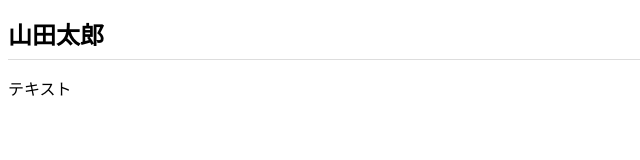
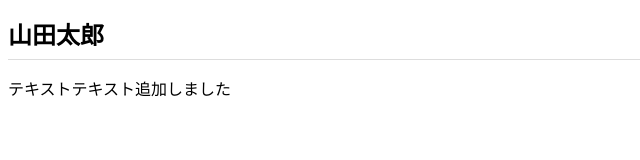
Before and after one commit to acro-tsuji/acro-tsuji.github.io, a plain HTML site: page index.html in a window 1280 px wide. Shown: the whole page, without its empty margins (0-640 px from the left). Drawn offline with Linux system fonts and the light colour scheme.

Commit message:
Add files via upload

```diff
--- a/index.html
+++ b/index.html
@@ -9,7 +9,7 @@
 
 <body>
     <h1>山田太郎</h1>
-    <p>テキスト</p>
+    <p>テキストテキスト追加しました</p>
 </body>
 
 </html>
```
